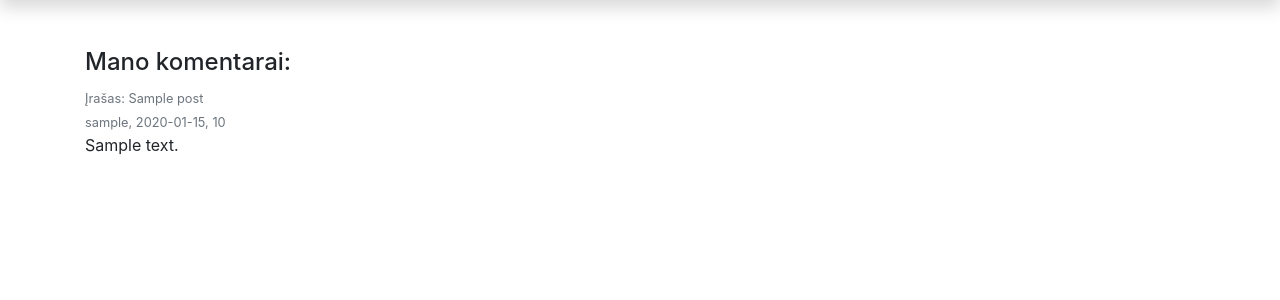
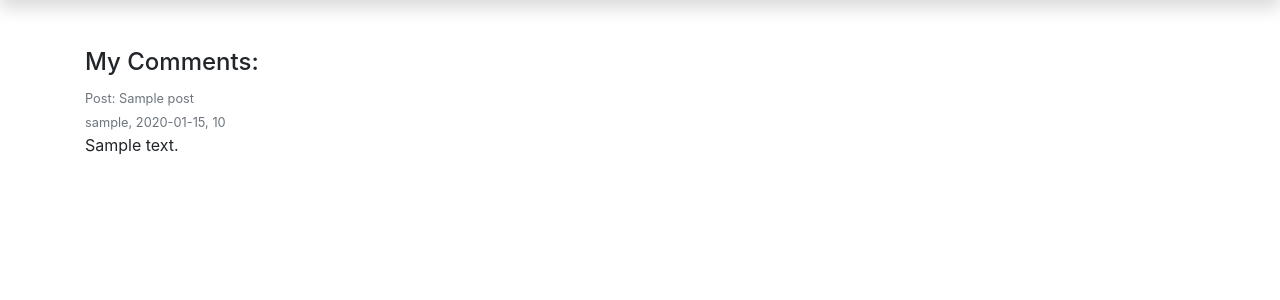
Before and after one commit to DonatasNoreika/myblog_202401, a Django app: page /mycomments/ in a window 1280 px wide. Shown: the part 60-360 px from the top of the page. Run offline with Django 5.2, Linux system fonts and the light colour scheme; a user stored in the database is signed in; tables that the repository leaves empty hold one stand-in row (values such as "Sample post"); some libraries are stand-ins or nearby versions.

Commit message:
Išverstas mycomments.html į LT

```diff
--- a/mysite/myblog/templates/mycomments.html
+++ b/mysite/myblog/templates/mycomments.html
@@ -1,19 +1,19 @@
 {% extends 'base.html' %}
-
-{% block "title" %}Mano komentarai{% endblock %}
+{% load i18n %}
+{% block "title" %}{% trans "My Comments" %}{% endblock %}
 
 {% block "content" %}
     <div class="media-body">
         {% if comments %}
-        <h4>Mano komentarai:</h4>
+        <h4>{% trans "My Comments:" %}</h4>
         {% for comment in comments %}
-        <a href="{% url 'post' comment.post.pk %}"><small class="text-muted">Įrašas: {{ comment.post.title }}</small><br/></a>
+        <a href="{% url 'post' comment.post.pk %}"><small class="text-muted">{% trans "Post" %}: {{ comment.post.title }}</small><br/></a>
         <small class="text-muted">{{ comment.author }}, {{ comment.date|date:"Y-m-d, f" }}</small>
         <p>{{ comment.content|safe }}</p>
         <p></p>
         {% endfor %}
         {% else %}
-        <p>Nėra komentarų</p>
+        <p>{% trans "No Comments" %}</p>
         {% endif %}
     </div>
 {% endblock %}
```
Also changed, not shown: mysite/myblog/locale/lt/LC_MESSAGES/django.po, 1 other file.
